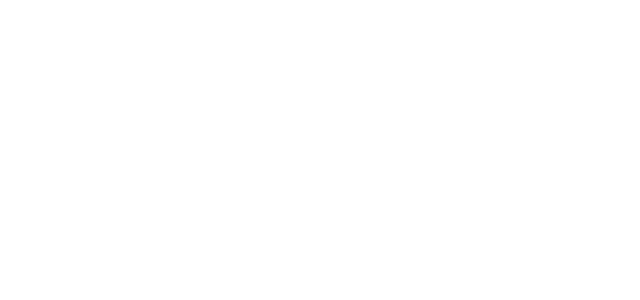
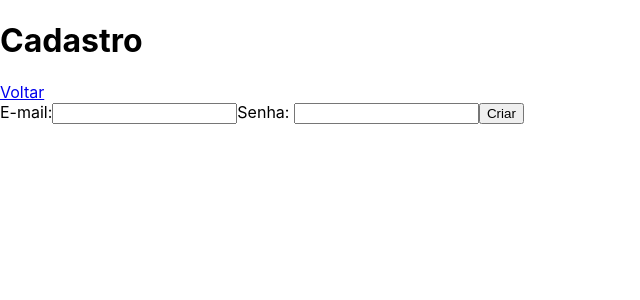
Before and after one commit to analiviafr/ProjetoWeb2, a React (Create React App) app: page /register in a window 1280 px wide. Shown: the top 300 px of the page, without its empty margins (0-640 px from the left). Built offline with nearby package versions, Linux system fonts and the light colour scheme.

Commit message:
Register

```diff
--- a/src/pages/register/Register.js
+++ b/src/pages/register/Register.js
@@ -10,46 +10,34 @@
     async function onRegisterSubmit(e) {
         e.preventDefault();
         if(!email){
-            setError('Digite seu email.');
+            setError('E-mail inválido.');
             return
         }
         if(!password){
-            setError('Digite sua senha.');
+            setError('Senha inválida.');
             return
         }
         try {
-            const token = await axios.post('https://reqres.in/api/register', {"email": email,
-            "password": password});
+            const token = await axios.post('https://reqres.in/api/register', {"email": email, "password": password});
             alert(token.data.token);
         } catch{
-            setError('Cadastro inválido!');
+            setError('E-mail ou senha inválido.');
             return
         }
     }
 
-
     return (
-        <div className="form-user">
-            <h1 id="h1criarconta">Criar conta: </h1>
-            <Link to="/" className="botao" >Voltar</Link>
-            <form onSubmit={onRegisterSubmit}>
-                <label htmlFor="email">E-mail: </label>
-                <input
-                    id="email"
-                    type="text"
-                    value={email}
-                    onChange={e => setEmail(e.target.value)}
-                />
-                <label htmlFor="password">Senha: </label>
-                <input
-                    id="password"
-                    type="password"
-                    value={password}
-                    onChange={e => setPassword(e.target.value)}
-                />
-                <button type="submit">Criar</button>
-            </form>
-            {error&&<span className="erro-form">{error}</span>}
+        <div className="Register">
+          <h1>Cadastro</h1>
+          <Link to="/" className="Voltar-btn">Voltar</Link>
+          <form onSubmit={onRegisterSubmit}>
+            <label htmlFor="email">E-mail:</label>
+            <input id="email" type="text" value={email} onChange={e => setEmail(e.target.value)}/>
+            <label htmlFor="password">Senha: </label>
+            <input id="password" type="password" value={password} onChange={e => setPassword(e.target.value)}/>
+            <button type="submit">Criar</button>
+          </form>
+          {error&&<span className="erro-form">{error}</span>}
         </div>
     );
 }
--- a/src/routes/index.js
+++ b/src/routes/index.js
@@ -2,11 +2,13 @@
 import {Route, BrowserRouter} from 'react-router-dom';
 
 import Login from '../pages/login';
+import Register from '../pages/register';
 
 function Routes() {
     return(
         <BrowserRouter basename={process.env.PUBLIC_URL}>
             <Route path="/login" component={Login}/>
+            <Route path="/register" component={Register}/>
         </BrowserRouter>
     );
 }
```
